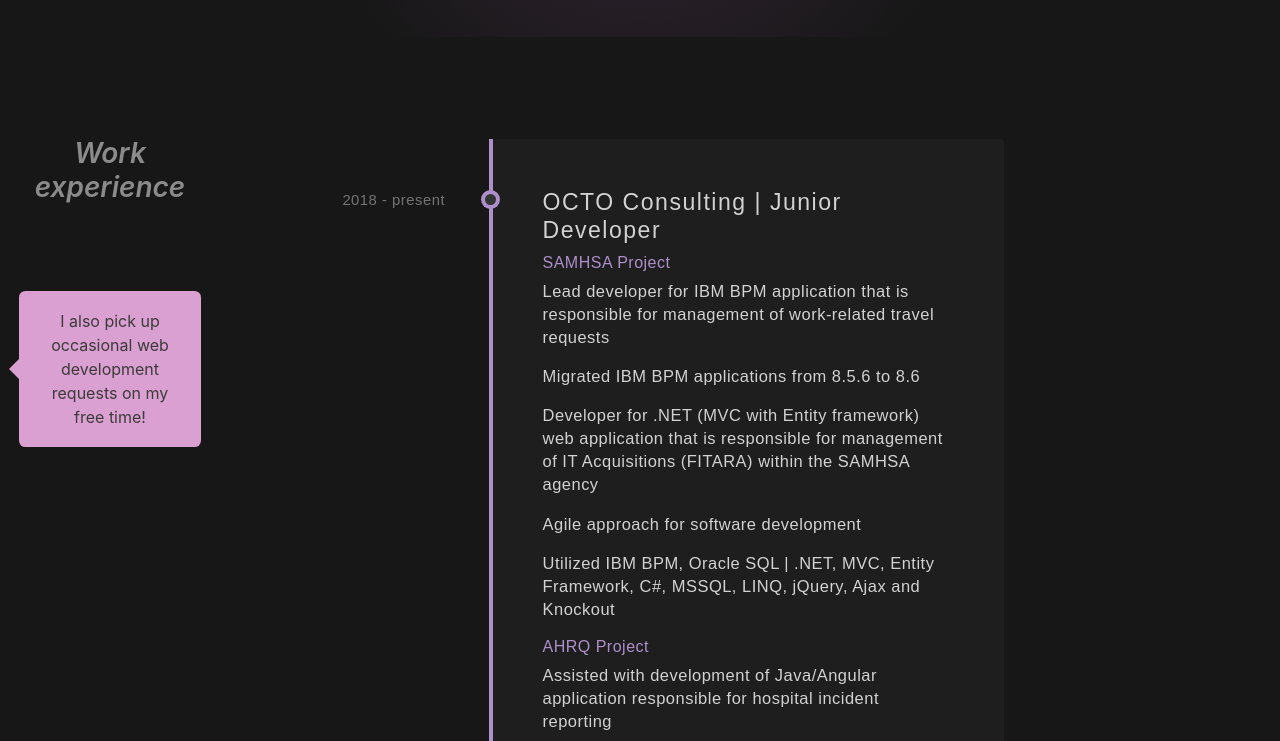
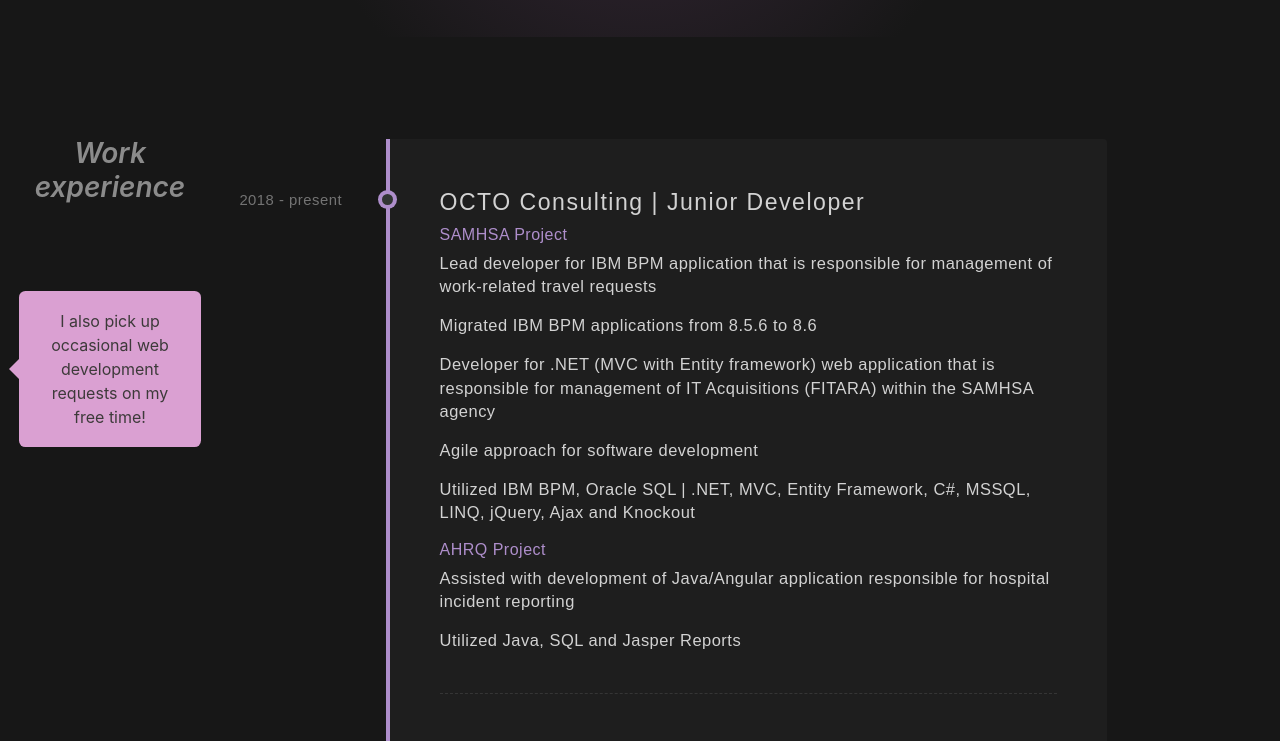
Before and after one commit to IrbisTheCat/IrbisTheCat.github.io, a plain HTML site: page index.html in a window 1280 px wide. Shown: the part 420-1161 px from the top of the page. Drawn offline with nearby package versions, Linux system fonts and the light colour scheme; no server answers; a web font is replaced by a local one.

Commit message:
minor fixes

```diff
--- a/css/style.css
+++ b/css/style.css
@@ -173,7 +173,7 @@ background-color:#dfd3ea
   list-style: none;
   text-align: left;
   font-weight: 100;
-  max-width: 50%;
+  max-width: 70%;
 }
 .timeline h1 {
   font-family: 'Saira', sans-serif;
--- a/index.html
+++ b/index.html
@@ -16,7 +16,7 @@
 
 </head>
 
-<body>
+<body class="container-fluid p-0" style="background-color: black;">
 
 
   <nav class="navbar fixed-top navbar-expand-lg navbar-dark">
@@ -48,9 +48,7 @@
 
   <!--Introductory Information -->
   <div class="row" id="genInfo">
-    <!--<div class="col-md-4 align-middle" style="padding: 0px !important"  align="center"><img src="images/avatar.jpg"
-        id="avatar" class="img-fluid" alt="Responsive image"></div>-->
-    <div class="col-md-12 align-middle" id="genDesc" align="center">
+    <div class="col-12 align-middle" id="genDesc" align="center">
 
       <div id="middle">
 
```
